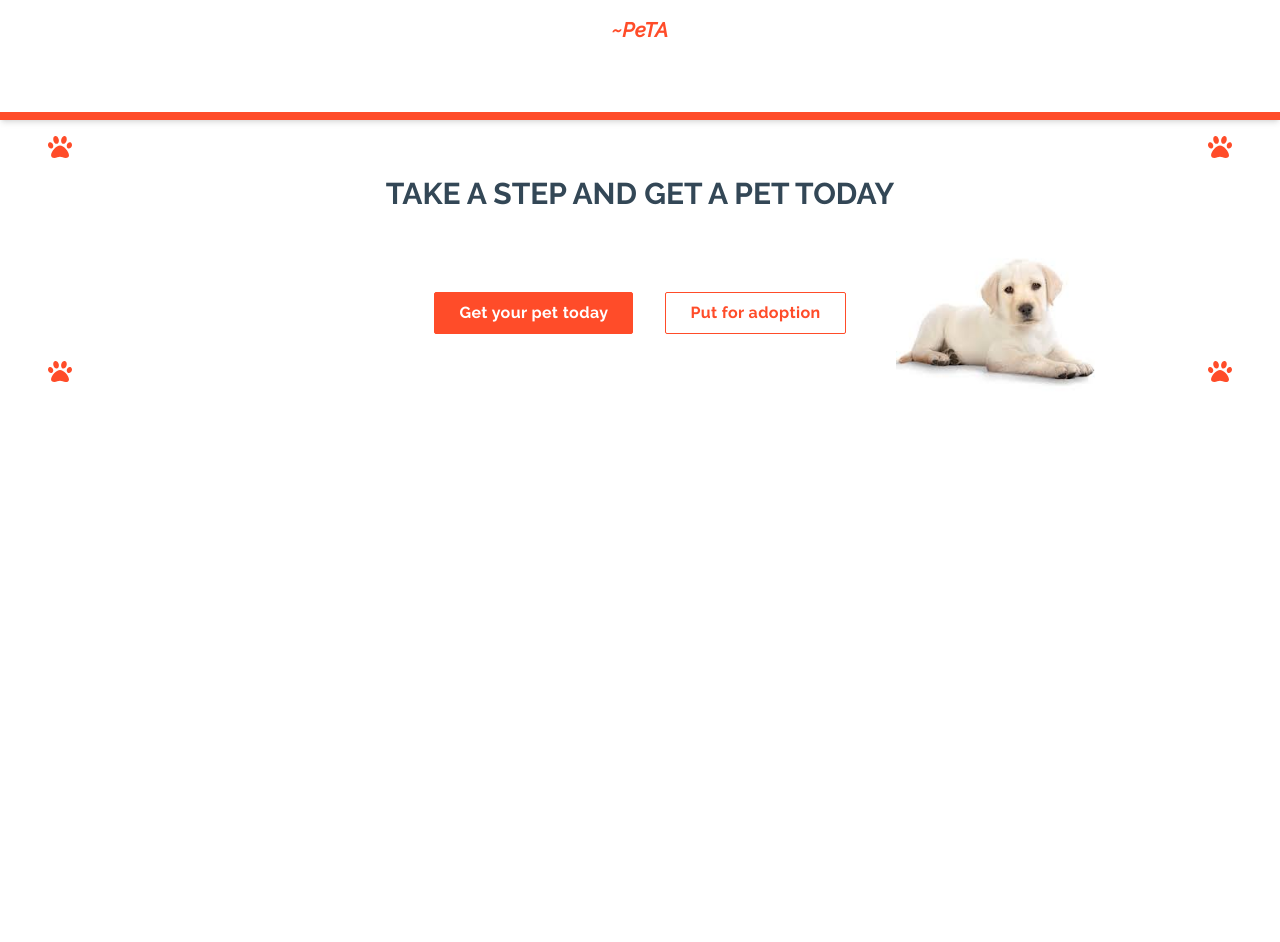
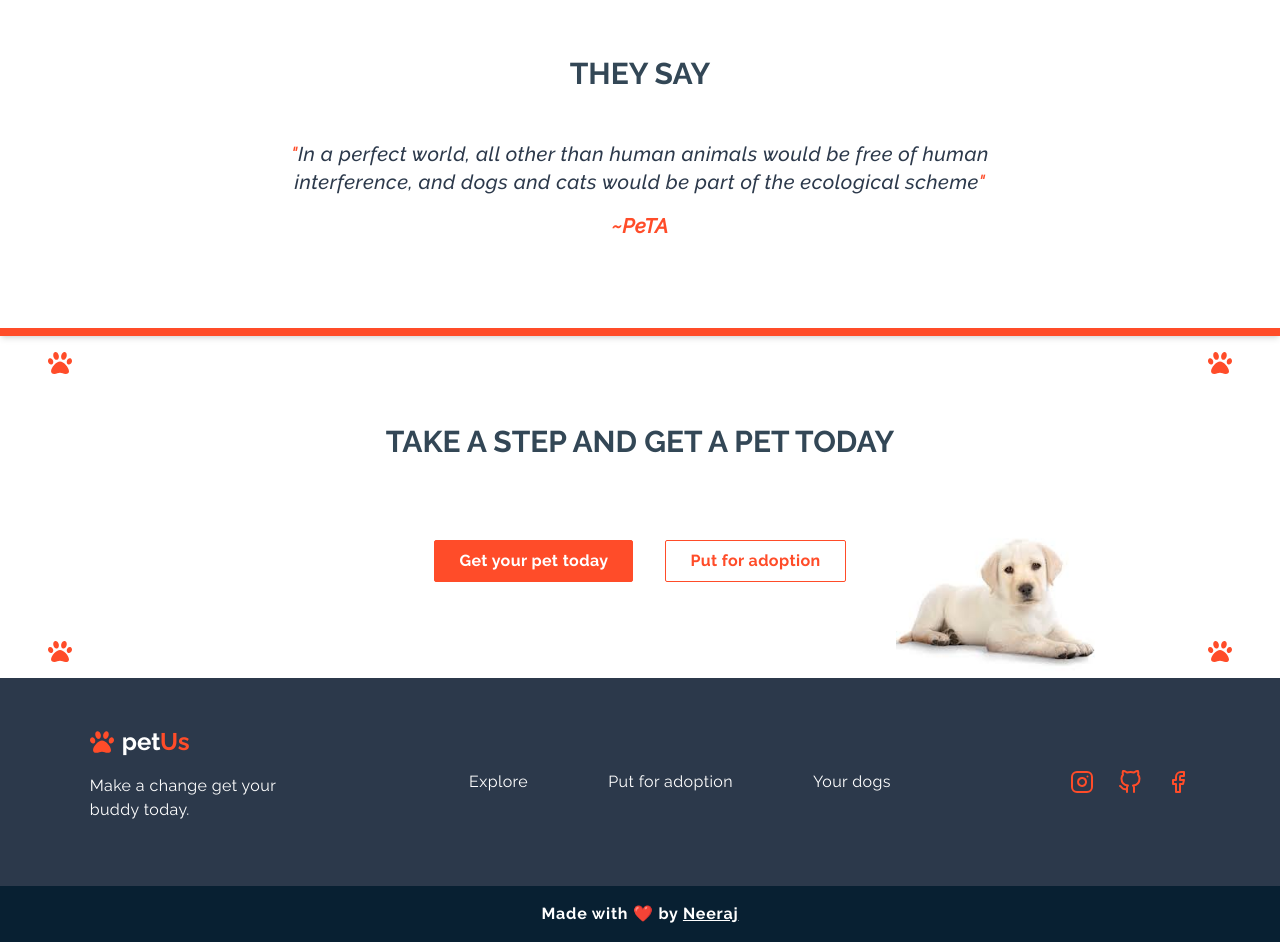
Before and after one commit to Neerajx11/pet-us, a React (Create React App) app: page / in a window 1280 px wide. Shown: the part 1385-2327 px from the top of the page. Before the commit the page ends 1783 px from the top, so only its background shows below. Built offline with nearby package versions, Linux system fonts and the light colour scheme; no server answers; the database is empty.

Commit message:
add footer

```diff
--- a/src/components/AdoptSection.js
+++ b/src/components/AdoptSection.js
@@ -8,7 +8,7 @@ import { NavLink } from "react-router-dom";
 
 const AdoptSection = () => {
   return (
-    <div className="relative py-12">
+    <div className="relative py-20">
       <Heading text="take a step and get a pet today" />
       <div className="relative z-10 flex flex-col items-center justify-center mt-12 mb-4 space-y-6 md:mt-20 md:space-y-0 md:space-x-8 md:flex-row">
         <NavLink to="/explore">
--- /dev/null
+++ b/src/components/Footer.js
@@ -0,0 +1,64 @@
+import React from "react";
+import Logo from "./Logo";
+import { NavLink } from "react-router-dom";
+import { Facebook, GitHub, Instagram } from "react-feather";
+
+const Footer = () => {
+  return (
+    <div className="text-white">
+      <div className="flex flex-col items-start justify-start px-20 py-12 space-y-12 lg:space-y-0 lg:items-center lg:justify-around lg:flex-row bg-bgsecondary lg:px-0">
+        <div>
+          <Logo />
+          <p className="w-[200px]  mt-4 lg:mb-4 tracking-wide">
+            Make a change get your buddy today.
+          </p>
+        </div>
+        <div className="flex flex-col flex-wrap space-y-8 md:flex-row md:space-y-0 md:space-x-20">
+          <NavLink
+            to="/explore"
+            className="tracking-wide transition-all duration-200 hover:text-gray-200"
+          >
+            Explore
+          </NavLink>
+          <NavLink
+            to="/add"
+            className="tracking-wide transition-all duration-200 hover:text-gray-200"
+          >
+            Put for adoption
+          </NavLink>
+          <NavLink
+            to="/mydoggo"
+            className="tracking-wide transition-all duration-200 hover:text-gray-200"
+          >
+            Your dogs
+          </NavLink>
+        </div>
+        <div className="flex space-x-6">
+          <a href="https://www.instagram.com/animalaid_india" target="blank">
+            <Instagram className="text-primary" />
+          </a>
+          <a href="https://www.instagram.com/animalaid_india" target="blank">
+            <GitHub className="text-primary" />
+          </a>
+          <a href="https://www.facebook.com/AnimalAidUnlimited/" target="blank">
+            <Facebook className="text-primary" />
+          </a>
+        </div>
+      </div>
+      <div className="py-4 font-bold tracking-wider text-center bg-bgdark">
+        <p>
+          Made with ❤ by{" "}
+          <a
+            href="https://github.com/Neerajx11"
+            className="underline cursor-pointer"
+            target="blank"
+          >
+            Neeraj
+          </a>{" "}
+        </p>
+      </div>
+    </div>
+  );
+};
+
+export default Footer;
--- a/src/components/MakeTheChange.js
+++ b/src/components/MakeTheChange.js
@@ -4,10 +4,10 @@ import Heading from "./Heading";
 
 const MakeTheChange = () => {
   return (
-    <div className="mt-8 shadow-md">
+    <div className="pb-6 mt-24 shadow-md">
       <Heading text="adopt a dog" sub={true} />
       <Heading text="Make the change" />
-      <div className="flex justify-around flex-wrap my-8">
+      <div className="flex flex-wrap justify-around my-8">
         <CardRender length={3} />
       </div>
       <div className="flex justify-around my-12"></div>
--- a/src/components/Navbar.js
+++ b/src/components/Navbar.js
@@ -75,6 +75,7 @@ const Navbar = () => {
           {user && (
             <img
               src={user.photoURL || DefaultProfileImg}
+              referrerPolicy="no-referrer"
               className="w-12 h-12 border-[3px] object-cover transition-all duration-200 border-solid rounded-full cursor-pointer border-white-40"
               alt={`${user.name} profile`}
             />
--- a/src/components/Perks.js
+++ b/src/components/Perks.js
@@ -3,34 +3,34 @@ import { DollarSign, HelpCircle, Send } from "react-feather";
 
 const Perks = () => {
   return (
-    <div className="shadow-md flex flex-col justify-center lg:flex-row py-16 items-center mx-2">
-      <div className="lg:ml-24 space-x-2 md:space-x-0 justify-center md:justify-start text-bgprimary uppercase font-black tracking-wider text-3xl md:text-6xl flex md:flex-col md:space-y-8 w-11/12 md:w-6/12">
+    <div className="flex flex-col items-center justify-center py-24 mx-2 shadow-md lg:flex-row">
+      <div className="flex justify-center w-11/12 space-x-2 text-3xl font-black tracking-wider uppercase lg:ml-24 md:space-x-0 md:justify-start text-bgprimary md:text-6xl md:flex-col md:space-y-8 md:w-6/12">
         <span>No</span>
         <span className="text-primary">Strings</span>
         <span>attached</span>
       </div>
-      <div className="w-11/12 md:w-6/12 flex flex-col space-y-10 mt-10 lg:mt-0">
+      <div className="flex flex-col w-11/12 mt-10 space-y-10 md:w-6/12 lg:mt-0">
         <div className="flex items-center space-x-4">
-          <div className="text-white rounded-full bg-primary p-4">
+          <div className="p-4 text-white rounded-full bg-primary">
             <DollarSign />
           </div>
-          <p className="text-bgprimary text-lg tracking-wide">
+          <p className="text-lg tracking-wide text-bgprimary">
             Its free and always will be. No doubts.
           </p>
         </div>
         <div className="flex items-center space-x-4">
-          <div className="text-white rounded-full bg-primary p-4">
+          <div className="p-4 text-white rounded-full bg-primary">
             <Send />
           </div>
-          <p className="text-bgprimary text-lg tracking-wide">
+          <p className="text-lg tracking-wide text-bgprimary">
             Sign in and start finding your friend.
           </p>
         </div>
         <div className="flex items-center space-x-4">
-          <div className="text-white rounded-full bg-primary p-4">
+          <div className="p-4 text-white rounded-full bg-primary">
             <HelpCircle />
           </div>
-          <p className="text-bgprimary text-lg tracking-wide">
+          <p className="text-lg tracking-wide text-bgprimary">
             Confused get on a call and talk about it
           </p>
         </div>
--- a/src/components/ProfileMenu.js
+++ b/src/components/ProfileMenu.js
@@ -31,6 +31,7 @@ const ProfileMenu = () => {
         className="w-10 border-[3px] transition-all duration-200 border-solid rounded-full cursor-pointer border-orange-400 hover:border-primary"
         alt={`${user.name} profile`}
         onClick={profileClickHandler}
+        referrerPolicy="no-referrer"
       />
       {showProfileMenu && (
         <div className="absolute right-1 -bottom-[130px] bg-white border-[1px] border-gray-300 border-solid rounded w-40 z-10">
--- a/src/components/Quote.js
+++ b/src/components/Quote.js
@@ -3,7 +3,7 @@ import Heading from "./Heading";
 
 const Quote = () => {
   return (
-    <div className="relative pt-5 pb-1 text-center border-b-8 border-solid shadow-md border-primary">
+    <div className="relative pt-16 pb-6 text-center border-b-8 border-solid shadow-md border-primary">
       <Heading text="They say" />
       <div className="mx-4 my-12 text-xl italic font-medium tracking-wide">
         <p className="text-bgsecondary">
--- a/src/pages/Landing.js
+++ b/src/pages/Landing.js
@@ -1,5 +1,6 @@
 import React from "react";
 import AdoptSection from "../components/AdoptSection";
+import Footer from "../components/Footer";
 import Hero from "../components/Hero";
 import MakeTheChange from "../components/MakeTheChange";
 import Perks from "../components/Perks";
@@ -13,6 +14,7 @@ const Landing = () => {
       <MakeTheChange />
       <Quote />
       <AdoptSection />
+      <Footer />
     </div>
   );
 };
```
